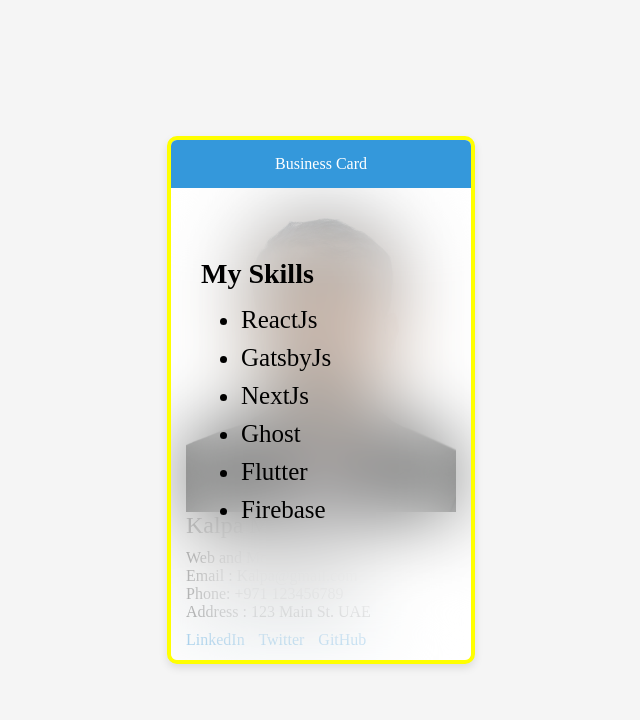
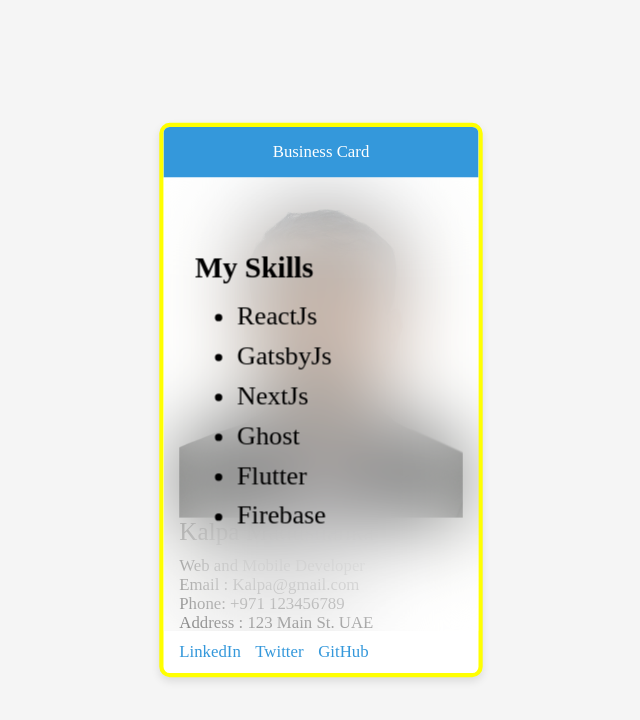
Before and after one commit to Kalian1991/01-business-card, a plain HTML site: page index.html in a window 1280 px wide. In both pictures the pointer is over the element 640 px from the left and 400 px from the top of the page. Shown: the whole page, without its empty margins (319-959 px from the left). Drawn offline with Linux system fonts and the light colour scheme.

Commit message:
fix: forget to save before commit after fixing the height issue, height issue fixed on the skill card

```diff
--- a/index.html
+++ b/index.html
@@ -71,7 +71,7 @@
         }
 
         .business-card:hover {
-            /*transform: scale(1.05);*/
+            transform: scale(1.05);
             border: 4px solid yellow;
         }
 
@@ -104,7 +104,7 @@
 
 
         .business-card:hover .skill-card {
-            height: 100%;
+            height: 83%;
         }
 
 
```
